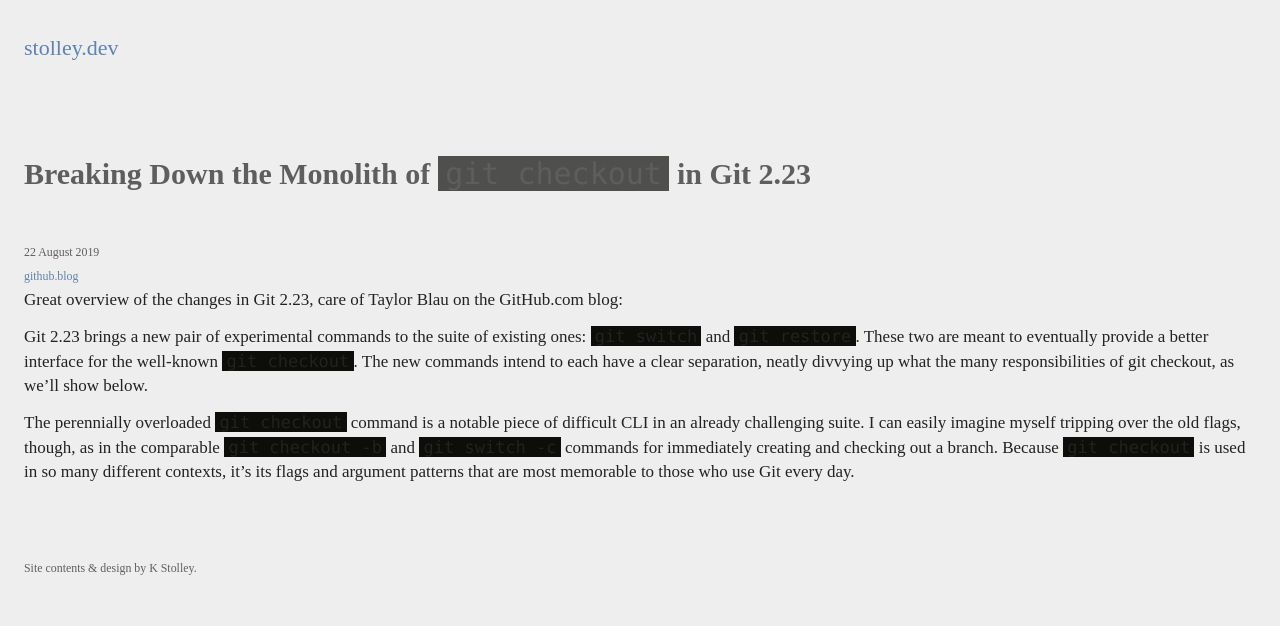
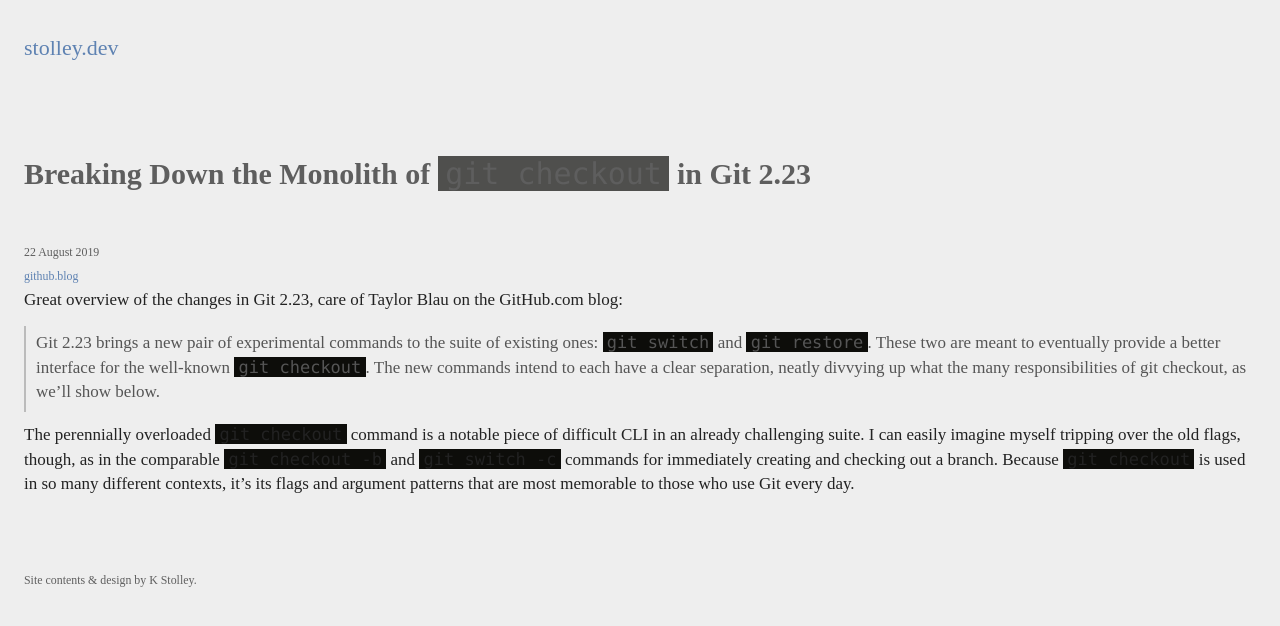
Before and after one commit to karlstolley/stolley.dev, a Jekyll site: the page built from _posts/2019-08-22-breaking-down-the-monolith-of-git-checkout-in-git-223.md, in a window 1280 px wide. Shown: the top 626 px of the page. Built offline with Jekyll 4.4.1, drawn with Linux system fonts in a browser that asks for light colours; some web fonts are replaced.

Commit message:
Add basic typesetting and border for blockquotes

```diff
--- a/assets/css/screen.css
+++ b/assets/css/screen.css
@@ -62,6 +62,16 @@ p {
 a {
   color: #225599;
   text-decoration: none;
+}
+
+blockquote {
+  color: #555;
+  padding: 2px 0 10px 0;
+  font-weight: 400;
+}
+blockquote p {
+  border-left: 2px solid #BBB;
+  padding: 4px 0 8px 10px;
 }
 
 #header,
```
